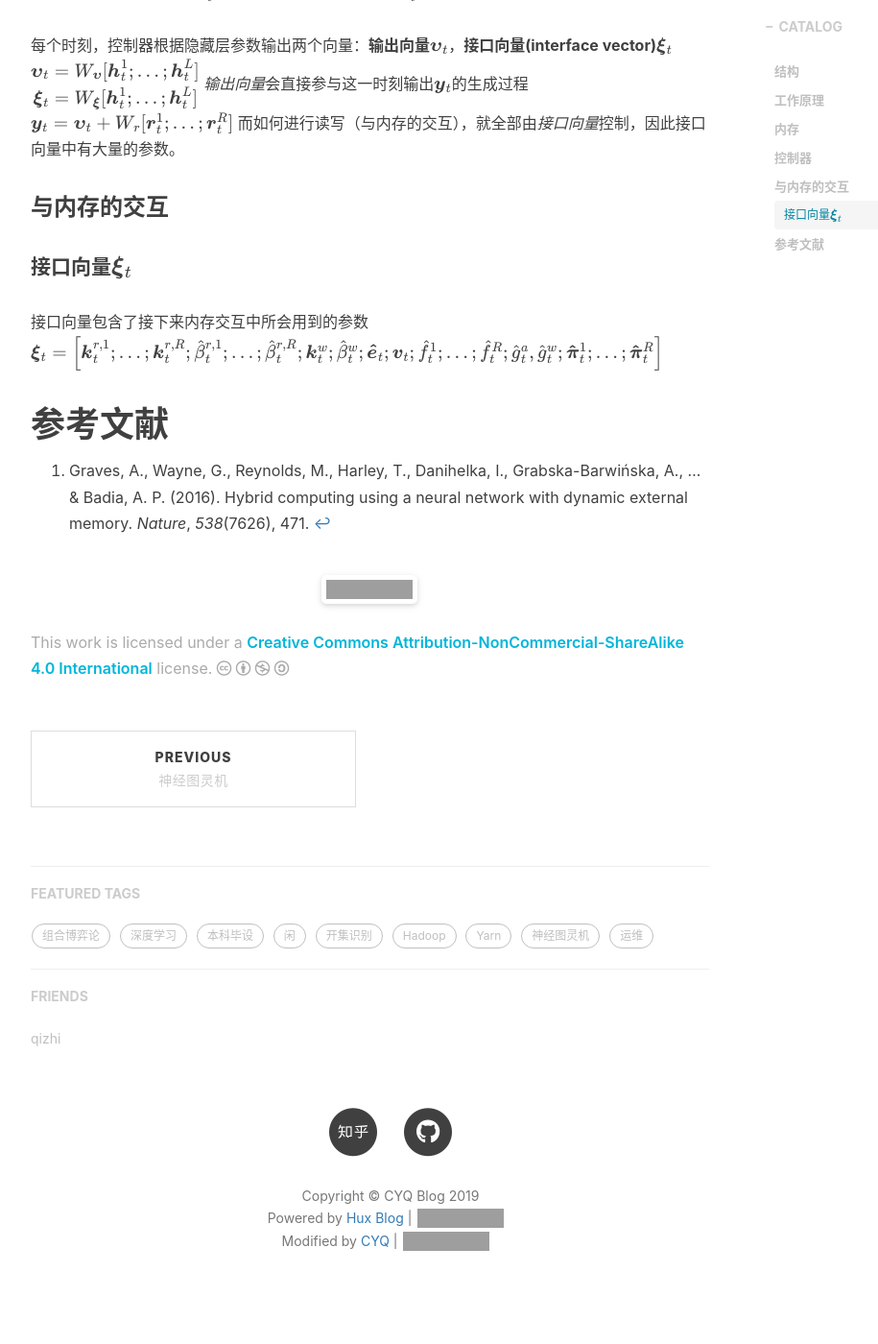
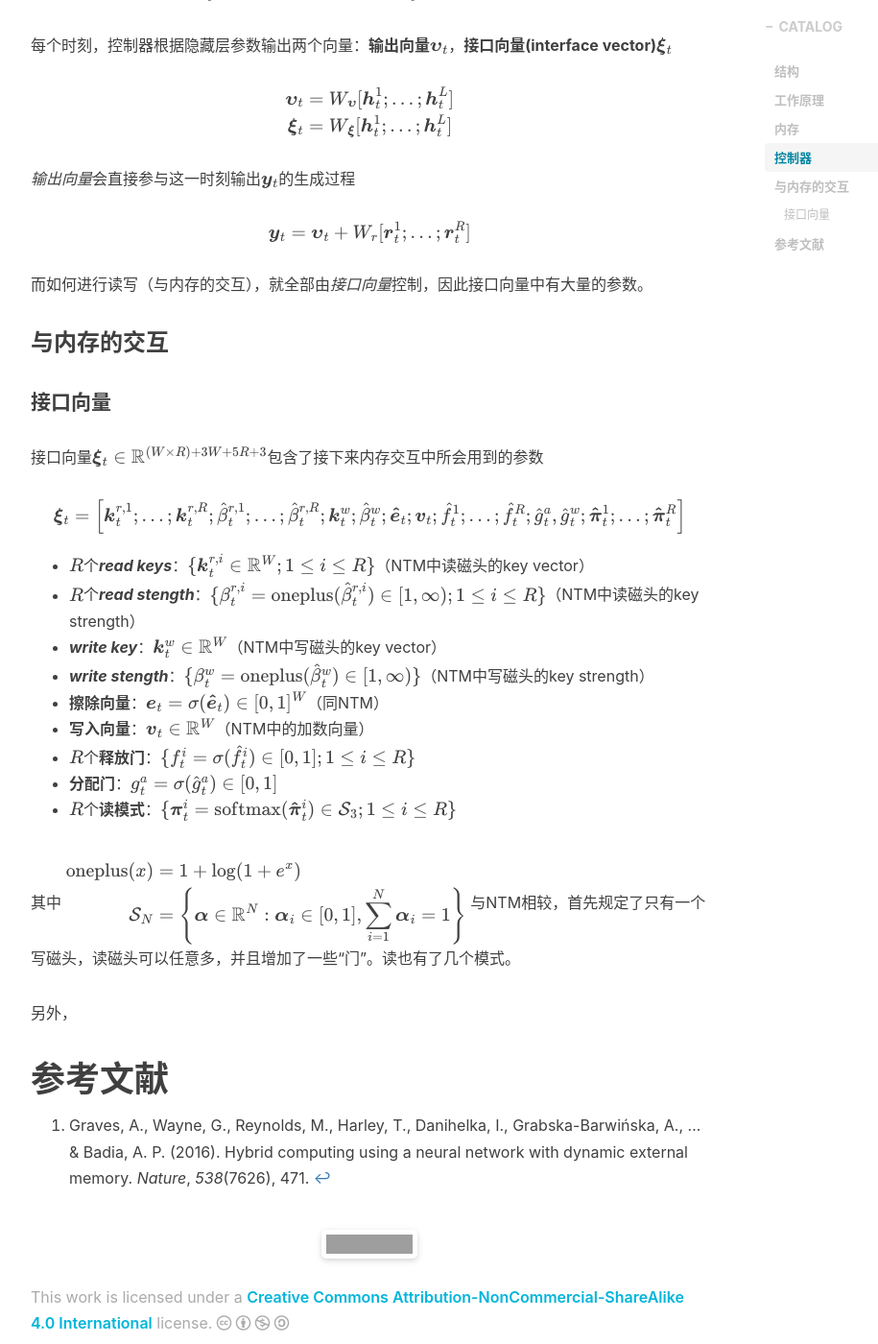
Before and after one commit to Yanqi-Chen/Yanqi-Chen.github.io, a Jekyll site: the page built from _posts/2019-10-02-dnc.md, in a window 1280 px wide and 1400 px high, scrolled down 2236 px. Shown: the whole window at 96% size, without its empty margins (233-1148 px from the left). Built offline with Jekyll 4.4.1, drawn with Linux system fonts in a browser that asks for light colours; nearby versions of some CDN libraries; formulas are drawn with MathJax 3; comment, search, counter and statistics services are not loaded; grey boxes are pictures that could not be loaded.

Commit message:
更新文章

```diff
--- a/_posts/2019-10-02-dnc.md
+++ b/_posts/2019-10-02-dnc.md
@@ -65,27 +65,52 @@ $$
 我们不关心LSTM的输出$$\bm{o}_t^l$$，而只使用其隐藏层的参数$$\bm{h}_t^l$$。
 
 每个时刻，控制器根据隐藏层参数输出两个向量：**输出向量**$$\bm{\upsilon}_t$$，**接口向量(interface vector)**$$\bm{\xi}_t$$
+
 $$
 \begin{align}
 \bm{\upsilon}_t&=W_{\bm{\upsilon}}[\bm{h}_{t}^{1};\dots;\bm{h}_{t}^{L}]\\
 \bm{\xi}_t&=W_{\bm{\xi}}[\bm{h}_{t}^{1};\dots;\bm{h}_{t}^{L}]
 \end{align}
 $$
+
 *输出向量*会直接参与这一时刻输出$$\bm{y}_t$$的生成过程
+
 $$
 \bm{y}_t=\bm{\upsilon}_t+W_r[\bm{r}_t^1;\dots;\bm{r}_t^R]
 $$
+
 而如何进行读写（与内存的交互），就全部由*接口向量*控制，因此接口向量中有大量的参数。
 
 ### 与内存的交互
 
-#### 接口向量$$\bm{\xi}_t$$
+#### 接口向量
 
-接口向量包含了接下来内存交互中所会用到的参数
+接口向量$$\bm{\xi}_t\in\mathbb{R}^{(W\times R)+3W+5R+3}$$包含了接下来内存交互中所会用到的参数
+
 $$
 \bm{\xi}_t=\left[\bm{k}_t^{r,1};\dots;\bm{k}_t^{r,R};\hat{\beta}_t^{r,1};\dots;\hat{\beta}_t^{r,R};\bm{k}_t^w;\hat{\beta}_t^w;\bm{\hat{e}}_t;\bm{v}_t;\hat{f}_t^1;\dots;\hat{f}_t^R;\hat{g}_t^a,\hat{g}_t^w;\bm{\hat{\pi}}_t^1;\dots;\bm{\hat{\pi}}_t^R\right]
 $$
 
+- $$R$$个***read keys***：$$\{\bm{k}_t^{r,i}\in\mathbb{R}^W;1\leq i\leq R\}$$（NTM中读磁头的key vector）
+- $$R$$个***read stength***：$$\{\beta_t^{r,i}=\text{oneplus}(\hat{\beta}_t^{r,i})\in[1,\infty);1\leq i\leq R\}$$（NTM中读磁头的key strength）
+- ***write key***：$$\bm{k}_t^w\in\mathbb{R}^W$$（NTM中写磁头的key vector）
+- ***write stength***：$$\{\beta_t^w=\text{oneplus}(\hat{\beta}_t^w)\in[1,\infty)\}$$（NTM中写磁头的key strength）
+- **擦除向量**：$$\bm{e}_t=\sigma(\bm{\hat{e}}_t)\in[0,1]^W$$（同NTM）
+- **写入向量**：$$\bm{v}_t\in\mathbb{R}^W$$（NTM中的加数向量）
+- $$R$$个**释放门**：$$\{f_t^i=\sigma(\hat{f}_t^i)\in[0,1];1\leq i\leq R\}$$
+- **分配门**：$$g_t^a=\sigma(\hat{g}_t^a)\in[0,1]$$
+- $$R$$个**读模式**：$$\{\bm{\pi}_t^i=\text{softmax}(\bm{\hat{\pi}}_t^i)\in\mathcal{S}_3;1\leq i\leq R\}$$
+
+其中
+$$
+\begin{align}
+\text{oneplus}(x)&=1+\log(1+e^x)\\
+\mathcal{S}_N&=\left\{\bm{\alpha}\in\mathbb{R}^N:\bm{\alpha}_i\in[0,1],\sum_{i=1}^N\bm{\alpha}_i=1\right\}
+\end{align}
+$$
+与NTM相较，首先规定了只有一个写磁头，读磁头可以任意多，并且增加了一些“门”。读也有了几个模式。
+
+另外，
 
 # 参考文献
 
```
